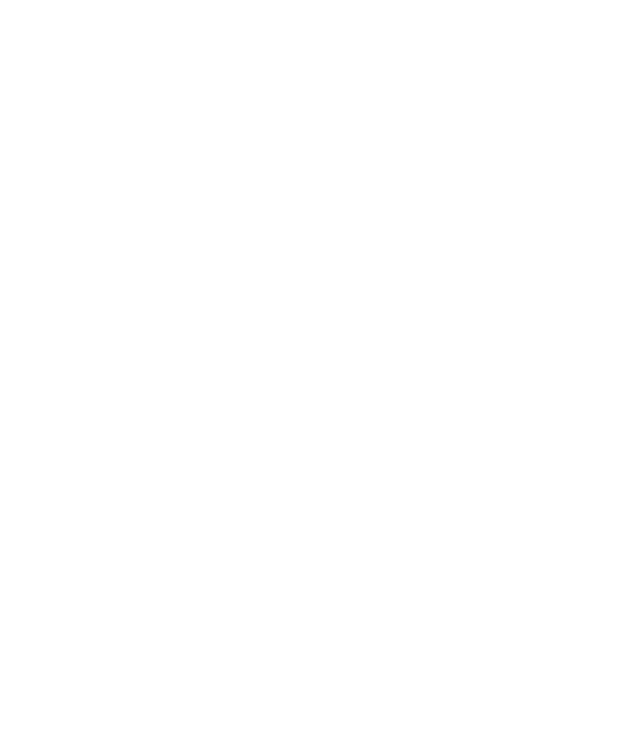
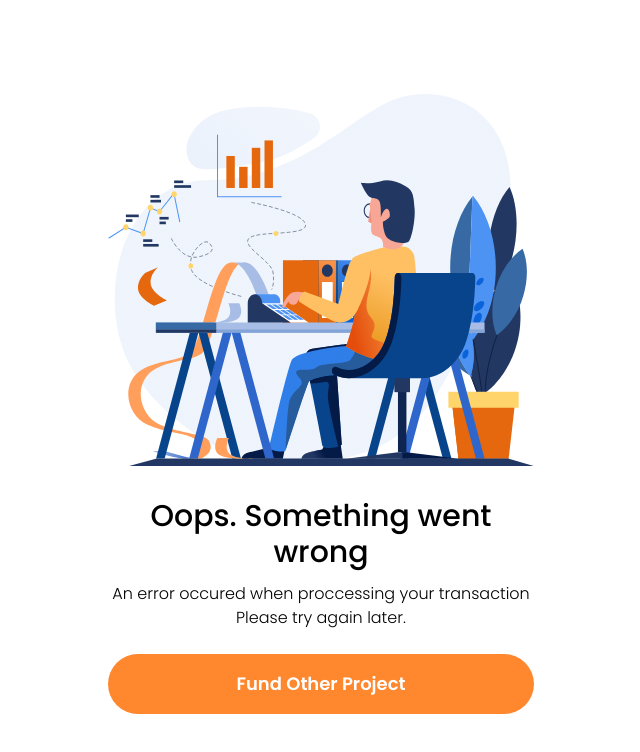
Before and after one commit to sabilimaulana/bwastartup-frontend, a Nuxt app: page /transaction/error in a window 1280 px wide. Before the commit this address had no page. Shown: the top 752 px of the page, without its empty margins (319-959 px from the left). Built offline with nearby package versions, Linux system fonts and the light colour scheme.

Commit message:
Integrasi API : Integrasi Halaman Finish, Error, Unfinish

```diff
--- a/pages/projects/_id.vue
+++ b/pages/projects/_id.vue
@@ -244,7 +244,7 @@
         setInterval(() => (this.warning = ''), 5000)
         return
       }
-      this.warning = ''
+
       try {
         let response = await this.$axios.post(
           '/api/v1/transactions',
--- /dev/null
+++ b/pages/transaction/error.vue
@@ -0,0 +1,43 @@
+<template>
+  <div class="container mx-auto h-screen flex justify-center items-center">
+    <div class="w-full lg:w-1/3 px-10 lg:px-0">
+      <div class="flex justify-center items-center mx-auto mt-6 mb-8">
+        <img src="/funded-illustration.svg" alt="" class="w-full" />
+      </div>
+      <h2 class="font-medium mb-3 text-3xl text-center">Oops. Something went wrong</h2>
+      <p class="text-center font-light">
+        An error occured when proccessing your transaction
+        <br>
+        Please try again later.
+      </p>
+      <div class="mb-4 mt-6">
+        <div class="mb-3">
+          <button
+            @click="$router.push({ path: '/' })"
+            class="
+              block
+              w-full
+              bg-orange-button
+              hover:bg-green-button
+              text-white
+              font-semibold
+              px-6
+              py-4
+              text-lg
+              rounded-full
+            "
+          >
+            Fund Other Project
+          </button>
+        </div>
+
+      </div>
+    </div>
+  </div>
+</template>
+
+<script>
+export default {
+  layout: 'success',
+}
+</script>
--- /dev/null
+++ b/pages/transaction/unfinish.vue
@@ -0,0 +1,41 @@
+<template>
+  <div class="container mx-auto h-screen flex justify-center items-center">
+    <div class="w-full lg:w-1/3 px-10 lg:px-0">
+      <div class="flex justify-center items-center mx-auto mt-6 mb-8">
+        <img src="/funded-illustration.svg" alt="" class="w-full" />
+      </div>
+      <h2 class="font-medium mb-3 text-3xl text-center">Transaction unfinished</h2>
+      <p class="text-center font-light">
+        Your transaction is cancelled
+      </p>
+      <div class="mb-4 mt-6">
+        <div class="mb-3">
+          <button
+            @click="$router.push({ path: '/' })"
+            class="
+              block
+              w-full
+              bg-orange-button
+              hover:bg-green-button
+              text-white
+              font-semibold
+              px-6
+              py-4
+              text-lg
+              rounded-full
+            "
+          >
+            Fund Other Project
+          </button>
+        </div>
+
+      </div>
+    </div>
+  </div>
+</template>
+
+<script>
+export default {
+  layout: 'success',
+}
+</script>
```
Also changed, not shown: pages/transaction/finish.vue (renamed from pages/fund-success.vue).
